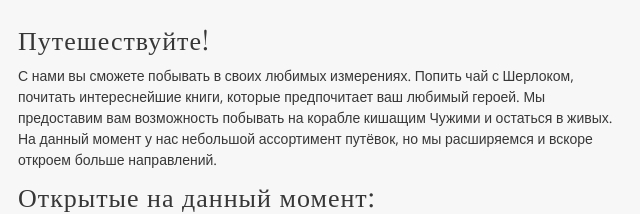
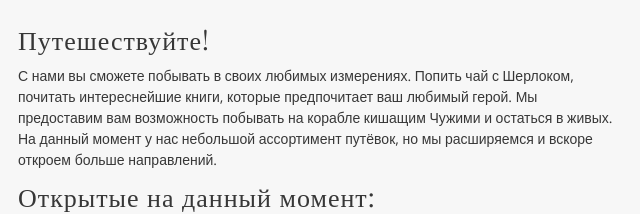
Before and after one commit to YuLichman/YuLichman.github.io, a plain HTML site: page index.html in a window 1280 px wide. Shown: the part 549-763 px from the top of the page, 157-797 px from the left. Drawn offline with nearby package versions, Linux system fonts and the light colour scheme.

Commit message:
Update index.html

```diff
--- a/index.html
+++ b/index.html
@@ -47,7 +47,7 @@
                     <div class="post-image"><a href=""><img src="http://stormtower.ru/wp-content/uploads/2016/05/portal.jpg"></a></div>
                     <div class="post-content">
                       <h2 class="post-title">Путешествуйте!</h2>
-                      <p>С нами вы сможете побывать в своих любимых измерениях. Попить чай с Шерлоком, почитать интереснейшие книги, которые предпочитает ваш любимый героей. Мы предоставим вам возможность побывать на корабле кишащим Чужими и остаться в живых. На данный момент у нас небольшой ассортимент путёвок, но мы расширяемся и вскоре откроем больше направлений.</p>
+                      <p>С нами вы сможете побывать в своих любимых измерениях. Попить чай с Шерлоком, почитать интереснейшие книги, которые предпочитает ваш любимый герой. Мы предоставим вам возможность побывать на корабле кишащим Чужими и остаться в живых. На данный момент у нас небольшой ассортимент путёвок, но мы расширяемся и вскоре откроем больше направлений.</p>
                       <h2 class="post-title">Открытые на данный момент:</h2>
                       <h1 class="post-title"><span itempror = "makesOffer">-Dark Souls</h1>
                       <div class="post-image"><a href=""><img src="https://jerrybrutal.com/wp-content/uploads/2018/11/Dark-Souls-3-artwork.jpg"></a></div>
```
